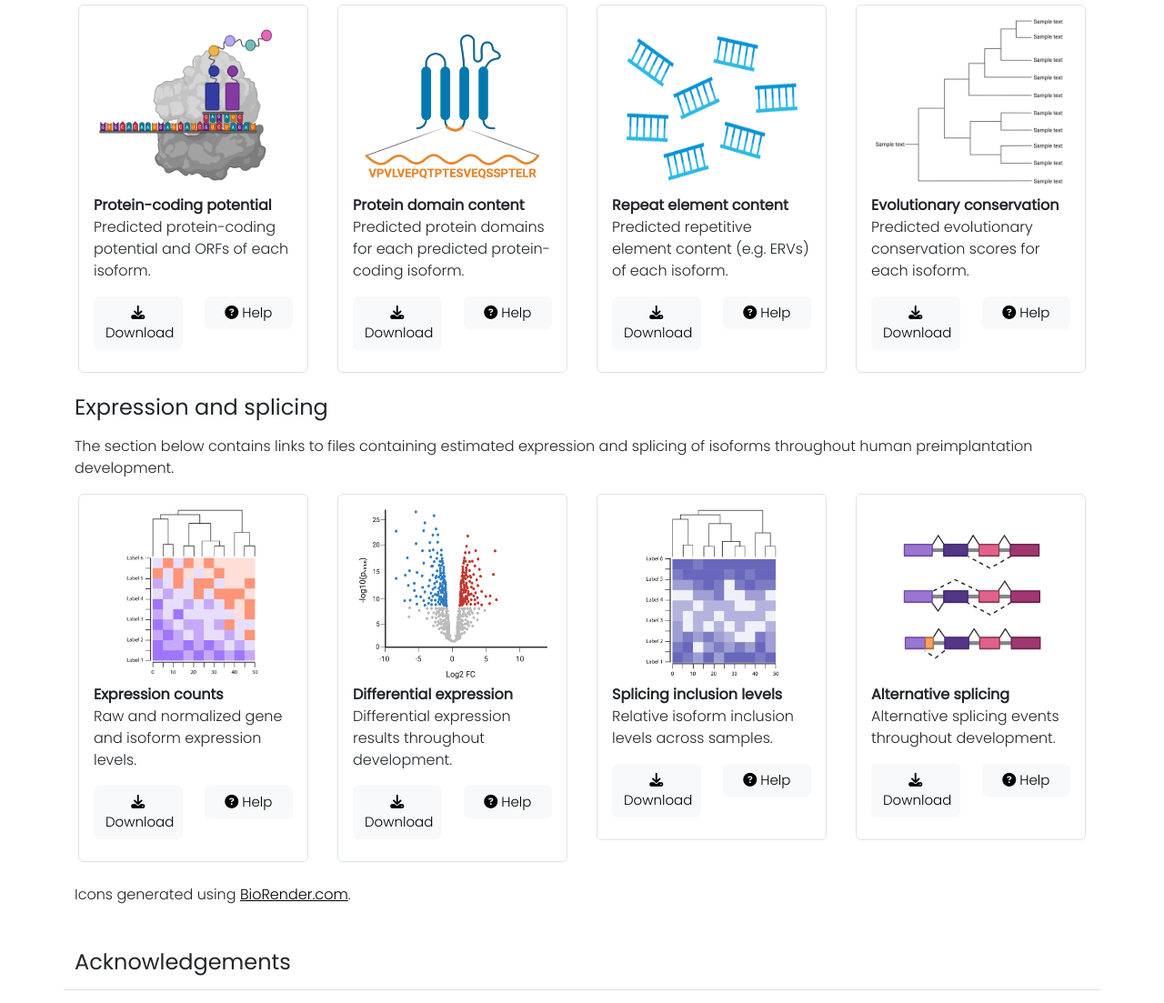
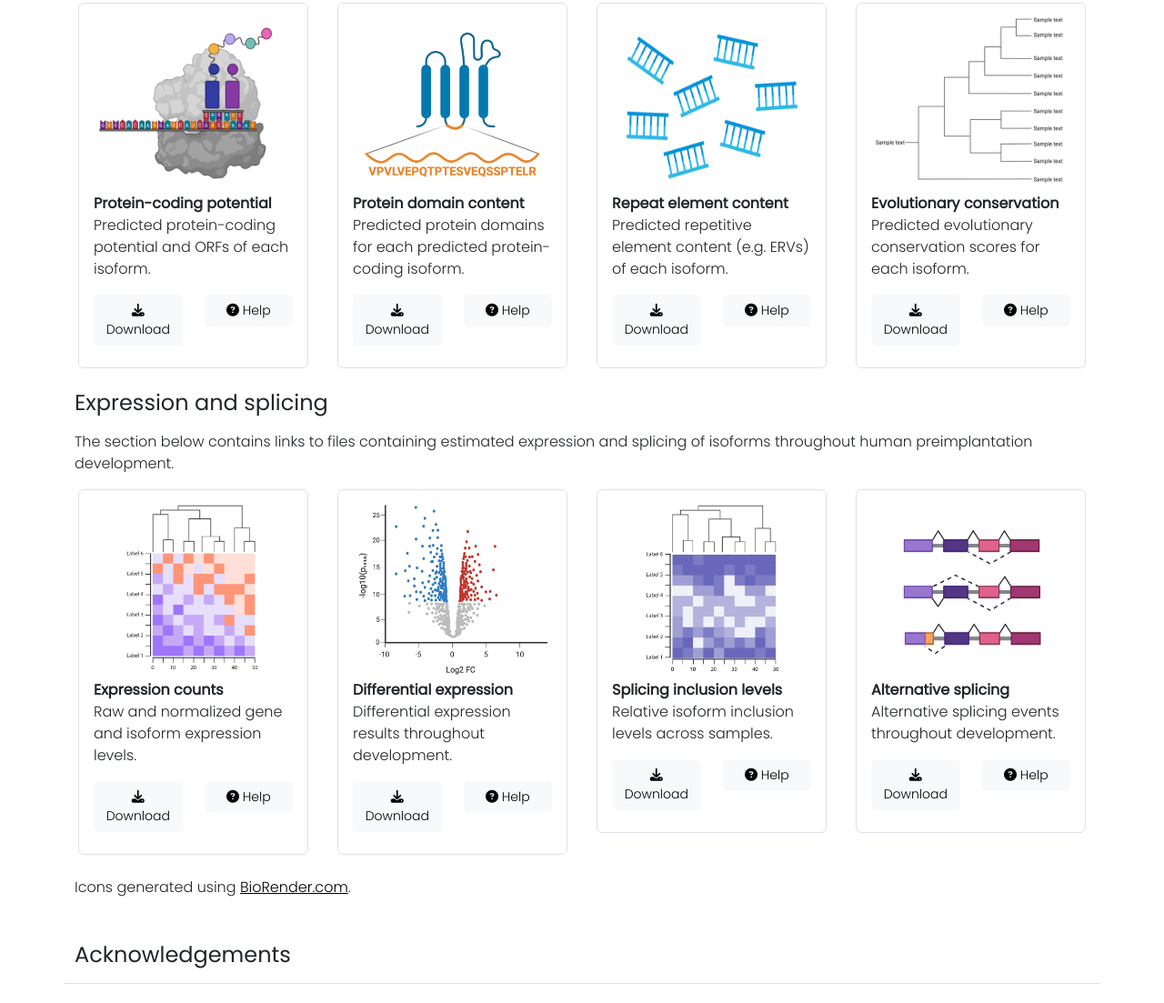
Before and after one commit to denis-torre/embryo-transcriptome, a plain HTML site: page index.html in a window 1280 px wide. Shown: the part 5210-6313 px from the top of the page at 91% size. Drawn offline with nearby package versions, Linux system fonts and the light colour scheme.

Commit message:
Font size and link update

```diff
--- a/index.html
+++ b/index.html
@@ -589,7 +589,7 @@
               <br>
               <div class="row text-center">
                 <div class="col-6">
-                  <a class="btn btn-light w-100" href="https://human-embryo-transcriptome.s3.amazonaws.com/human_embryo_alternative_splicing.zip">
+                  <a class="btn btn-light w-100" href="https://torred23.dmz.hpc.mssm.edu/human-embryo-transcriptome/differential_splicing/human_embryo_isoform-alternative_splicing_suppa_results.xlsx">
                     <i class="fa-solid fa-download"></i> Download
                   </a>
                 </div>
--- a/web-resource/style.css
+++ b/web-resource/style.css
@@ -65,7 +65,7 @@ h4 {
 }
 
 .btn-light {
-  font-size: 15px;
+  font-size: 14px;
 }
 
 #acknowledgements a {
```
